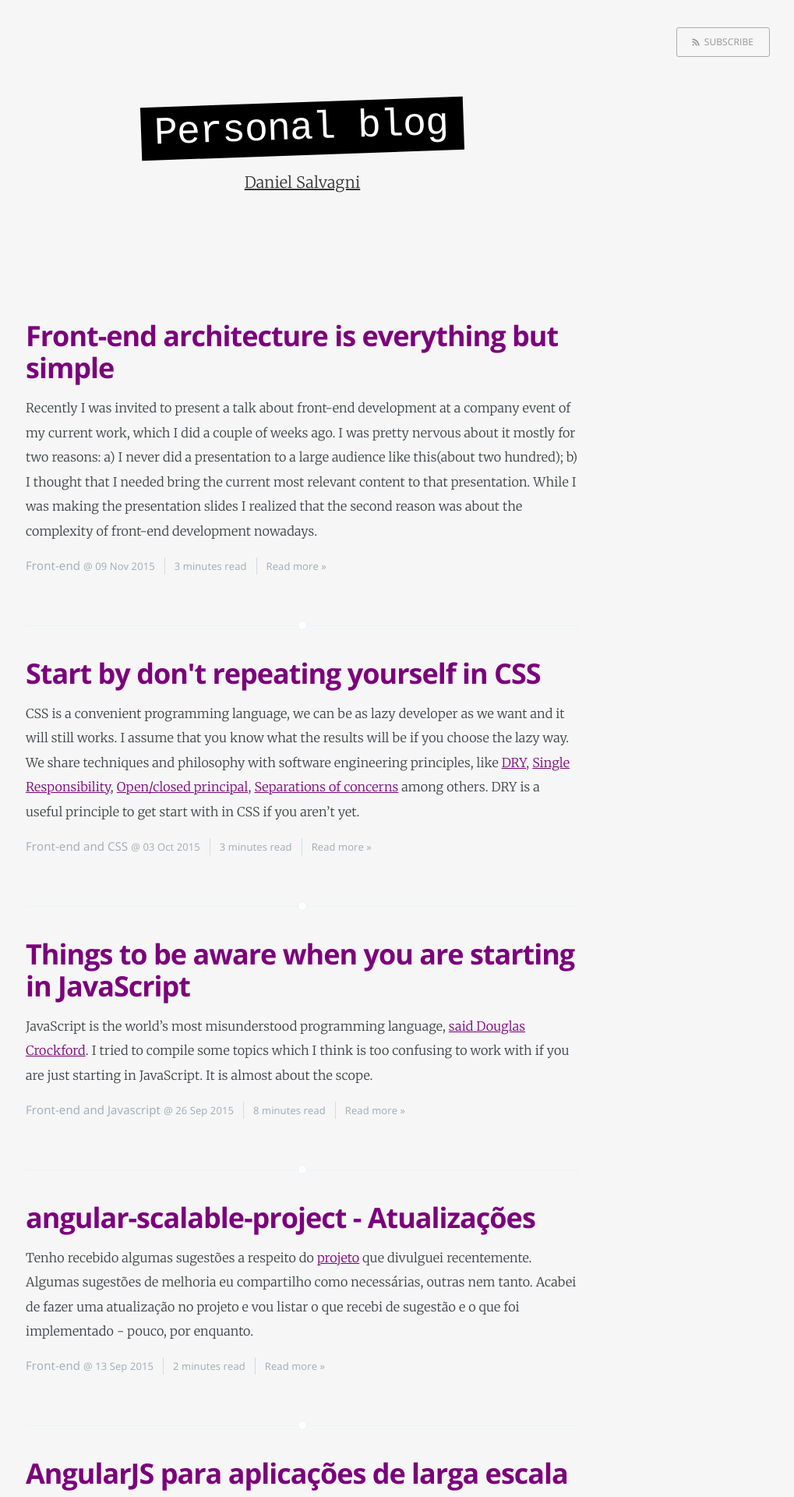
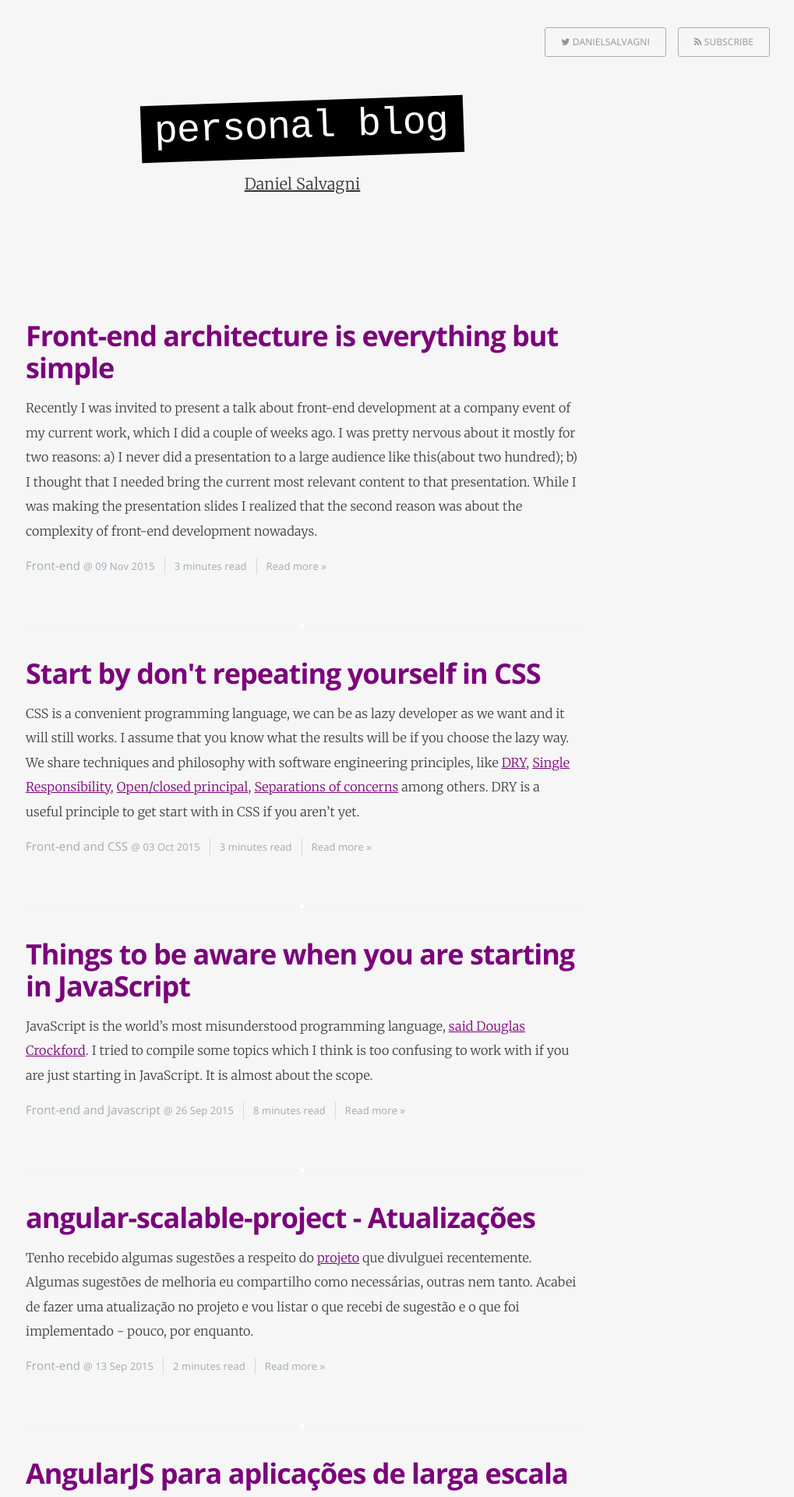
Before and after one commit to dsalvagni/dsalvagni.github.io, a Jekyll site: the page built from index.html, in a window 1280 px wide. Shown: the top 1920 px of the page at 78% size, without its empty margins (252-1271 px from the left). Built offline with Jekyll 4.4.1, drawn with Linux system fonts in a browser that asks for light colours; nearby versions of some CDN libraries; Markdown is read by kramdown in place of the engine named in the settings; the list of posts is cut into pages by our own code.

Commit message:
Style adjustments

```diff
--- a/_layouts/post.html
+++ b/_layouts/post.html
@@ -7,8 +7,9 @@
 
 <header class="main-header post-head {% if page.cover %}" style="background-image: url({{ page.cover }}) {%else%}no-cover{% endif %}">
     <nav class="main-nav {% if page.cover %} overlay {% endif %} clearfix">
-        <a class="back-button icon-arrow-left" href="{{ site.baseurl }}">Home</a>
-        <a class="subscribe-button icon-feed" href="{{ site.baseurl }}rss.xml">Subscribe</a>
+        <a class="back-button" href="{{ site.baseurl }}"><i class="fa fa-caveat-right"></i> Home</a>
+        <a class="subscribe-button" href="{{ site.baseurl }}rss.xml"><i class="fa fa-rss"></i> Subscribe</a>
+        <a class="follow-button" href="http://www.twitter.com/danielsalvagni"><i class="fa fa-twitter"></i> danielsalvagni</a>
     </nav>
 </header>
 
--- a/assets/css/screen.css
+++ b/assets/css/screen.css
@@ -348,7 +348,7 @@
     font-size: 0.9em;
     white-space: pre;
     overflow: auto;
-    background: #F7FAFB;
+    background: #FFF;
     border-radius: 3px;
 }
 
@@ -585,7 +585,7 @@
     text-transform: uppercase;
     line-height: 35px;
     border-radius: 3px;
-    background: rgba(0,0,0,0.1);
+    background: transparent;
     transition: all ease 0.3s;
 }
 .back-button:before {
@@ -596,7 +596,7 @@
     margin-right: 8px;
 }
 
-.subscribe-button {
+.subscribe-button, .follow-button {
     -webkit-box-sizing: border-box;
     -moz-box-sizing: border-box;
     box-sizing: border-box;
@@ -612,10 +612,11 @@
     line-height: 35px;
     white-space: nowrap;
     border-radius: 3px;
-    background: rgba(0,0,0,0.1);
+    background: transparent;
     transition: all ease 0.3s;
-}
-.subscribe-button:before {
+    margin-left: 15px;
+}
+.subscribe-button:before, .follow-button:before {
     font-size: 9px;
     margin-right: 6px;
 }
@@ -635,6 +636,7 @@
 }
 .no-cover .main-nav.overlay,
 .no-cover .back-button,
+.no-cover .follow-button,
 .no-cover .subscribe-button {
     background: none;
 }
@@ -644,6 +646,7 @@
 }
 
 .main-nav.overlay .back-button,
+.main-nav.overlay .follow-button,
 .main-nav.overlay .subscribe-button {
     border-color: rgba(255,255,255,0.6);
 }
@@ -657,6 +660,7 @@
 
 /* Add a border to the buttons on hover */
 .back-button:hover,
+.follow-button:hover,
 .subscribe-button:hover {
     border-color: #bfc8cd;
     color: #9EABB3;
@@ -665,7 +669,7 @@
 /* The details of your blog. Defined in ghost/settings/ */
 .page-title {
     margin: 20px 0 20px 0;
-    padding: 5px 20px;
+    padding: 5px 20px 10px 20px;
     font-size: 5rem;
     letter-spacing: -1px;
     font-weight: lighter;
@@ -706,7 +710,8 @@
 }
 
 .no-cover .main-nav.overlay .back-button,
-.no-cover .main-nav.overlay .subscribe-button {
+.no-cover .main-nav.overlay .subscribe-button,
+.no-cover .main-nav.overlay .follow-button {
     color: rgba(0,0,0,0.4);
     border-color: rgba(0,0,0,0.3);
 }
@@ -741,13 +746,13 @@
 .post:after {
     display: block;
     content: "";
-    width: 10px;
-    height: 10px;
+    width: 7px;
+    height: 7px;
     border: #EBF2F6 1px solid;
     position: absolute;
-    bottom: -6px;
+    bottom: -5px;
     left: 50%;
-    margin-left: -6px;
+    margin-left: -5px;
     background: #FFF;
     -webkit-border-radius: 100%;
     -moz-border-radius: 100%;
@@ -1515,6 +1520,7 @@
     }
 
     .back-button,
+    .follow-button,
     .subscribe-button {
         height: 44px;
         line-height: 41px;
@@ -1523,6 +1529,7 @@
         background: transparent;
     }
     .back-button:hover,
+    .follow-button:hover,
     .subscribe-button:hover {
         border-color: #ebeef0;
         color: #2e2e2e;
@@ -1535,6 +1542,10 @@
 
     .subscribe-button {
         padding: 0 12px;
+    }
+
+    .follow-button {
+        margin-right: 15px !important;
     }
 
     .main-nav.overlay a:hover {
--- a/index.html
+++ b/index.html
@@ -13,11 +13,14 @@
                 </a>
             {% endif %}
 
-        <a class="subscribe-button icon-feed" href="{{ site.baseurl }}rss.xml">Subscribe</a>
+
+        <a class="subscribe-button" href="{{ site.baseurl }}rss.xml"><i class="fa fa-rss"></i> Subscribe</a>
+
+        <a class="follow-button" href="http://www.twitter.com/danielsalvagni"><i class="fa fa-twitter"></i> danielsalvagni</a>
     </nav>
     <div class="vertical">
         <div class="main-header-content inner">
-            <h1 class="page-title">{{ site.name | lowercase }}</h1>
+            <h1 class="page-title">{{ site.name | downcase }}</h1>
             <h2 class="page-description">
                 <a href='{{ site.baseurl }}{{ page.about }}'>{{ site.description }}</a>
             </h2>
```
